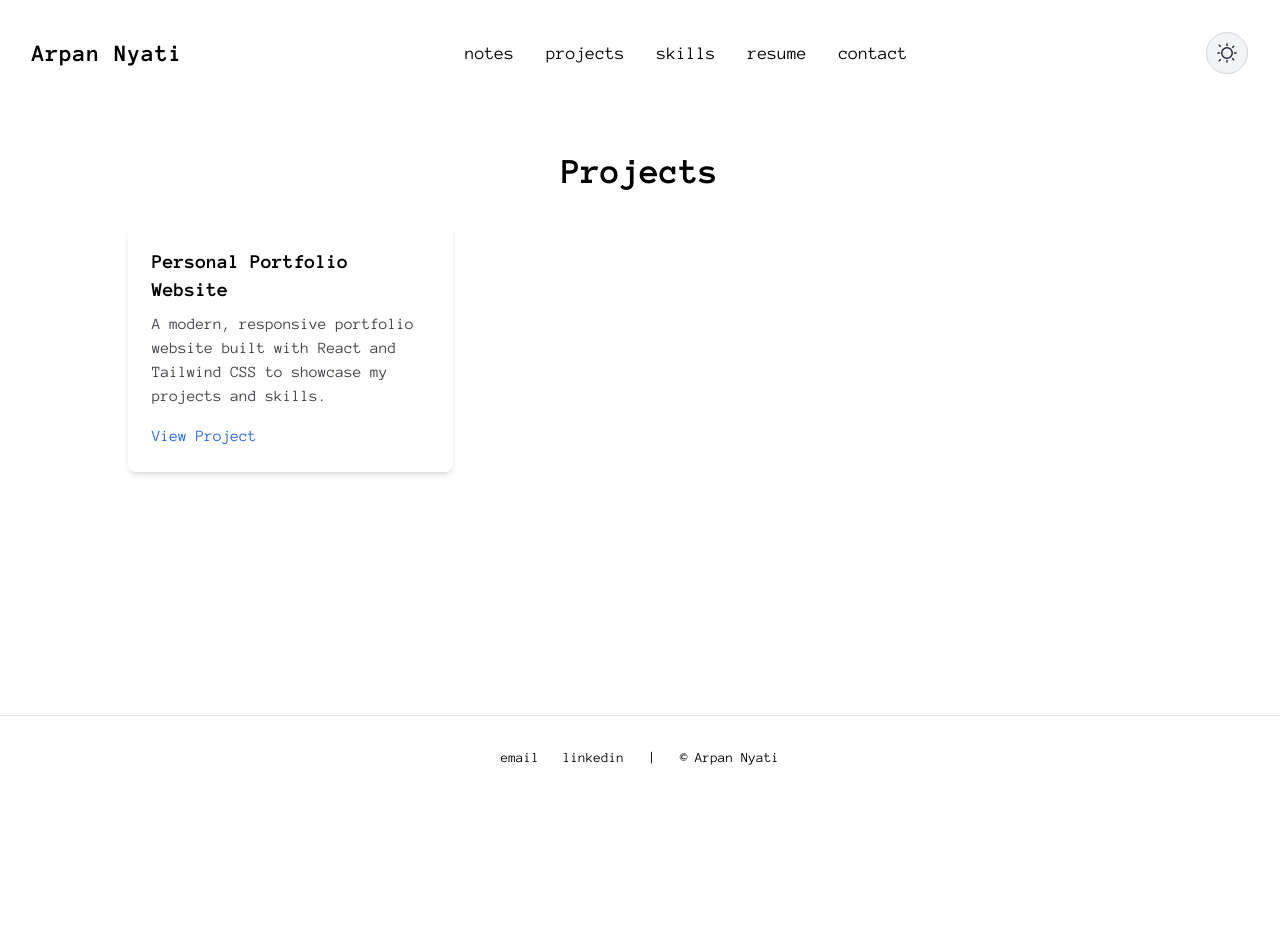
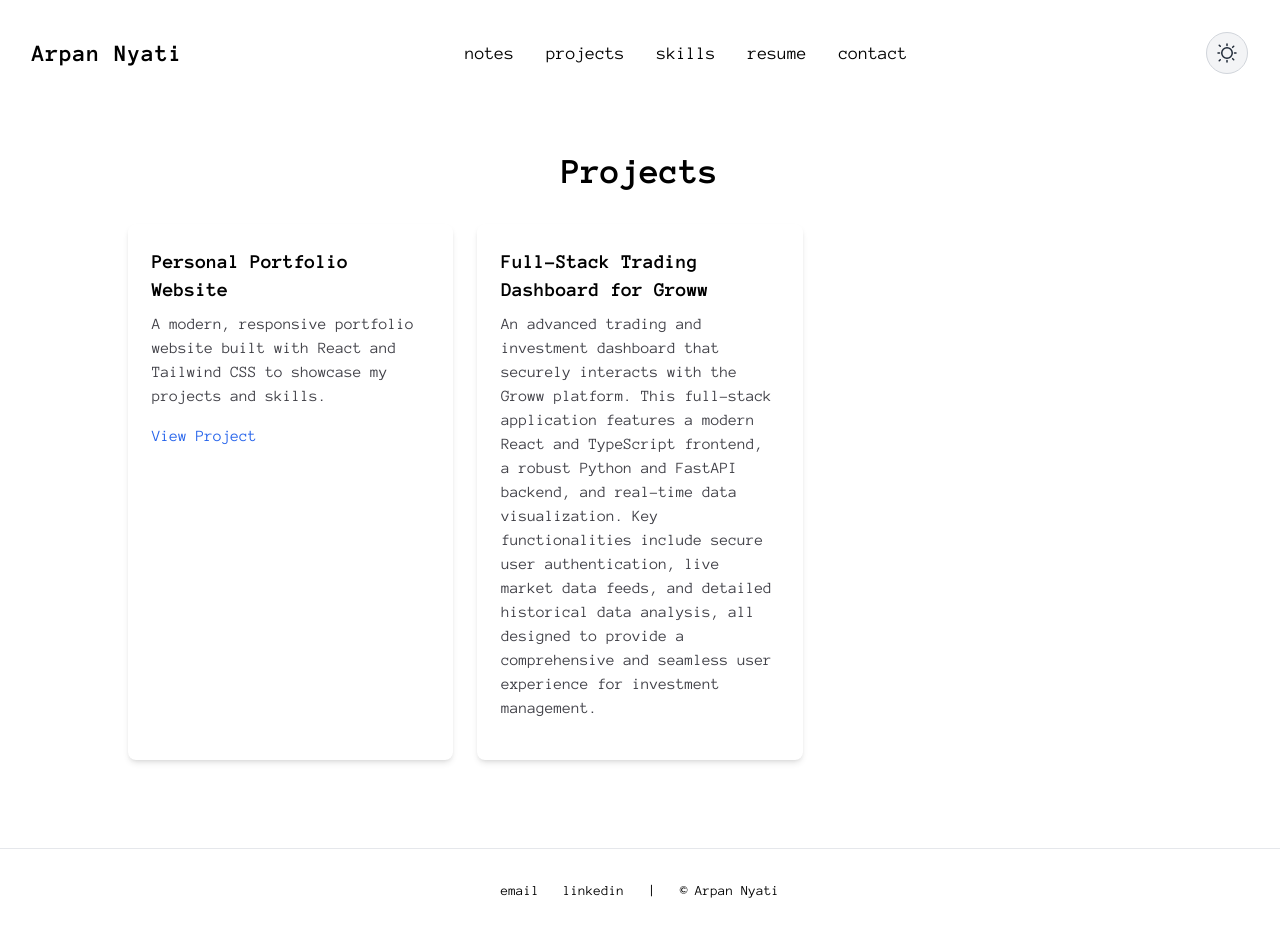
Before and after one commit to arpan-ny/arpan-ny.github.io, a React app: page /projects in a window 1280 px wide. Before the commit the page ends 800 px from the top, so only its background shows below. Built offline with nearby package versions, Linux system fonts and the light colour scheme.

Commit message:
added project

```diff
--- a/src/pages/ProjectsPage.tsx
+++ b/src/pages/ProjectsPage.tsx
@@ -1,16 +1,44 @@
-import React from 'react';
+import React from "react";
 
 const ProjectsPage: React.FC = () => {
   return (
     <div className="flex flex-col items-center justify-start min-h-[60vh] p-4 sm:p-6">
-      <h1 className="text-2xl sm:text-4xl font-bold text-center mb-8" style={{ color: "var(--text-color)" }}>
+      <h1
+        className="text-2xl sm:text-4xl font-bold text-center mb-8"
+        style={{ color: "var(--text-color)" }}
+      >
         Projects
       </h1>
       <div className="grid grid-cols-1 sm:grid-cols-2 lg:grid-cols-2 xl:grid-cols-3 gap-6 w-full max-w-5xl">
         <div className="bg-white dark:bg-zinc-800 rounded-lg shadow-md p-6 flex flex-col items-start transition-colors duration-300">
-          <h2 className="text-xl font-semibold mb-2 dark:text-white">Personal Portfolio Website</h2>
-          <p className="text-zinc-700 dark:text-zinc-300 mb-4">A modern, responsive portfolio website built with React and Tailwind CSS to showcase my projects and skills.</p>
-          <a href="#" className="text-blue-600 dark:text-blue-400 font-medium hover:underline">View Project</a>
+          <h2 className="text-xl font-semibold mb-2 dark:text-white">
+            Personal Portfolio Website
+          </h2>
+          <p className="text-zinc-700 dark:text-zinc-300 mb-4">
+            A modern, responsive portfolio website built with React and Tailwind
+            CSS to showcase my projects and skills.
+          </p>
+          <a
+            href="#"
+            className="text-blue-600 dark:text-blue-400 font-medium hover:underline"
+          >
+            View Project
+          </a>
+        </div>
+        <div className="bg-white dark:bg-zinc-800 rounded-lg shadow-md p-6 flex flex-col items-start transition-colors duration-300">
+          <h2 className="text-xl font-semibold mb-2 dark:text-white">
+            Full-Stack Trading Dashboard for Groww
+          </h2>
+          <p className="text-zinc-700 dark:text-zinc-300 mb-4">
+            An advanced trading and investment dashboard that securely interacts
+            with the Groww platform. This full-stack application features a
+            modern React and TypeScript frontend, a robust Python and FastAPI
+            backend, and real-time data visualization. Key functionalities
+            include secure user authentication, live market data feeds, and
+            detailed historical data analysis, all designed to provide a
+            comprehensive and seamless user experience for investment
+            management.
+          </p>
         </div>
         {/* <div className="bg-white dark:bg-zinc-800 rounded-lg shadow-md p-6 flex flex-col items-start transition-colors duration-300">
           <h2 className="text-xl font-semibold mb-2 dark:text-white">Notes App</h2>
```
